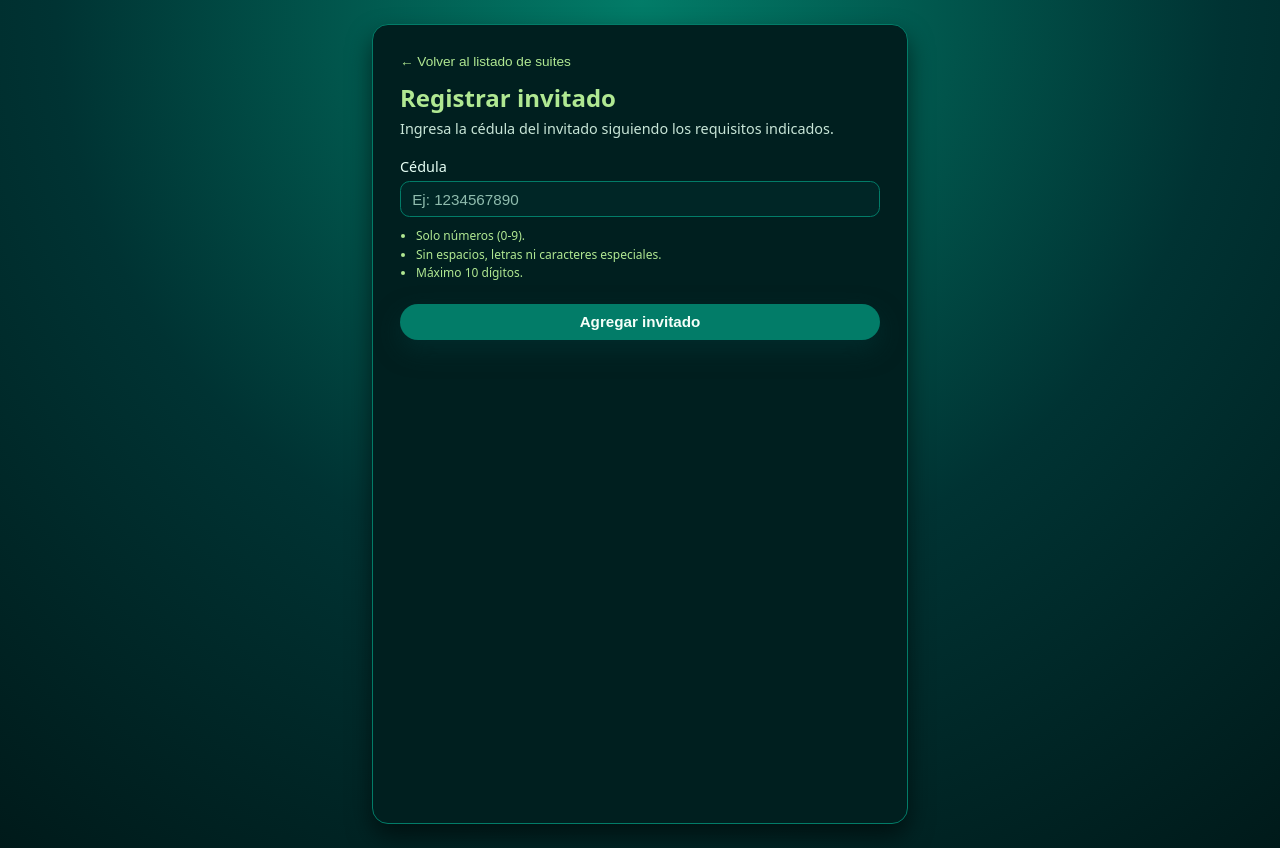
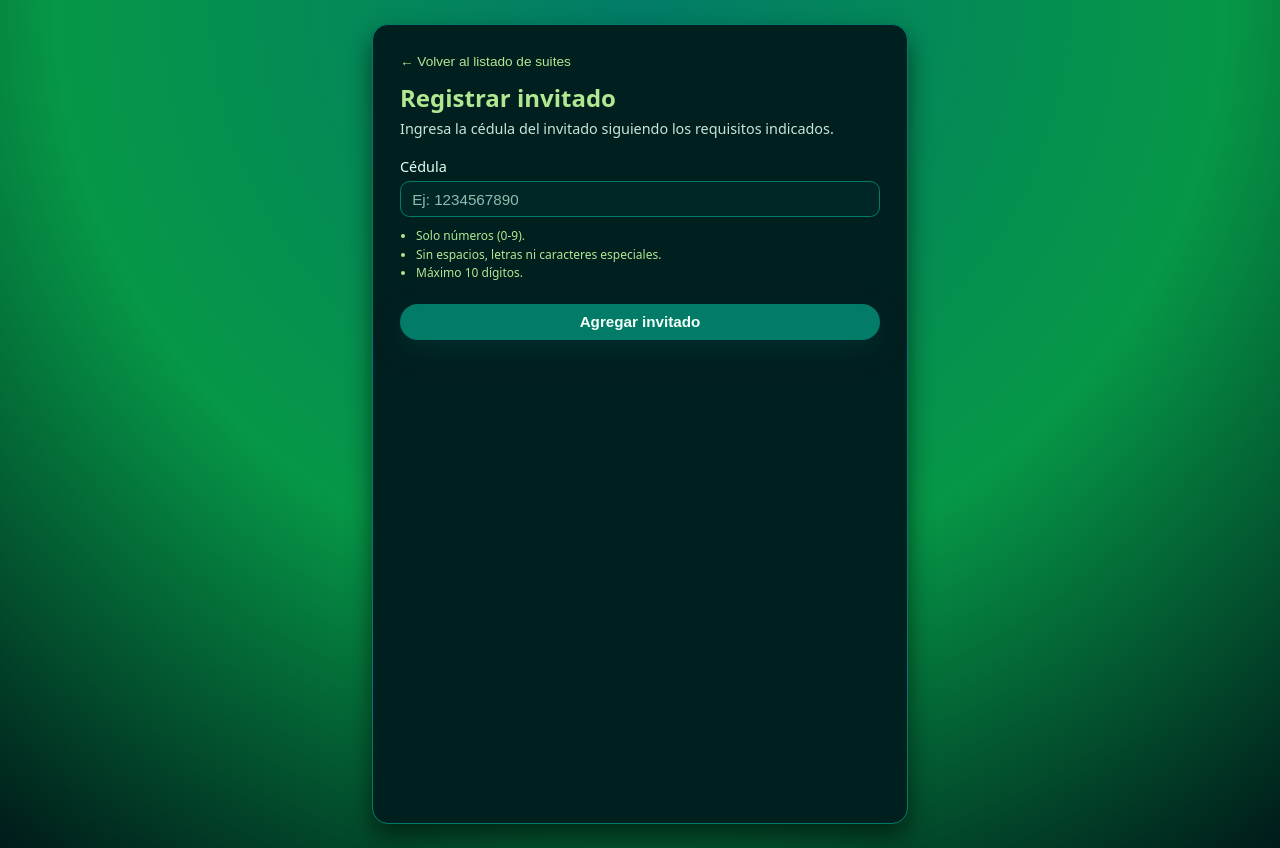
Before and after one commit to wccm92/suites_app, a SvelteKit app in the folder suites_frontend_app/: page /registrar-invitado in a window 1280 px wide. Built offline with nearby package versions, Linux system fonts and the light colour scheme.

Commit message:
changes color fronted

```diff
--- a/suites_frontend_app/src/routes/+page.svelte
+++ b/suites_frontend_app/src/routes/+page.svelte
@@ -136,7 +136,7 @@
     font-family: system-ui, -apple-system, BlinkMacSystemFont, "Segoe UI",
       sans-serif;
     /* Fondo en tonos verde oscuro */
-    background: radial-gradient(circle at top, #027c68 0, #003333 55%, #001a1a 100%);
+    background: radial-gradient(circle at top, #027c68 0, #069747 55%, #001a1a 100%);
     color: #e6fff5;
   }
 
@@ -179,7 +179,7 @@
   }
 
   .card {
-    background: #003333;
+    background: #069747;
     border-radius: 1rem;
     padding: 1rem 1.2rem;
     box-shadow: 0 12px 25px rgba(0, 0, 0, 0.5);
--- a/suites_frontend_app/src/routes/login/+page.svelte
+++ b/suites_frontend_app/src/routes/login/+page.svelte
@@ -149,7 +149,7 @@
     margin: 0;
     font-family: system-ui, -apple-system, BlinkMacSystemFont, 'Segoe UI',
       sans-serif;
-    background: radial-gradient(circle at top, #027c68 0, #003333 55%, #001a1a 100%);
+    background: radial-gradient(circle at top, #027c68 0, #069747 55%, #001a1a 100%);
     color: #e6fff5;
   }
 
--- a/suites_frontend_app/src/routes/no-event/+page.svelte
+++ b/suites_frontend_app/src/routes/no-event/+page.svelte
@@ -18,7 +18,7 @@
     margin: 0;
     font-family: system-ui, -apple-system, BlinkMacSystemFont, 'Segoe UI',
       sans-serif;
-    background: radial-gradient(circle at top, #027c68 0, #003333 55%, #001a1a 100%);
+    background: radial-gradient(circle at top, #027c68 0, #069747 55%, #001a1a 100%);
     color: #e6fff5;
   }
 
--- a/suites_frontend_app/src/routes/registrar-invitado/+page.svelte
+++ b/suites_frontend_app/src/routes/registrar-invitado/+page.svelte
@@ -117,7 +117,7 @@
     margin: 0;
     font-family: system-ui, -apple-system, BlinkMacSystemFont, 'Segoe UI',
       sans-serif;
-    background: radial-gradient(circle at top, #027c68 0, #003333 55%, #001a1a 100%);
+    background: radial-gradient(circle at top, #027c68 0, #069747 55%, #001a1a 100%);
     color: #e6fff5;
   }
 
```
